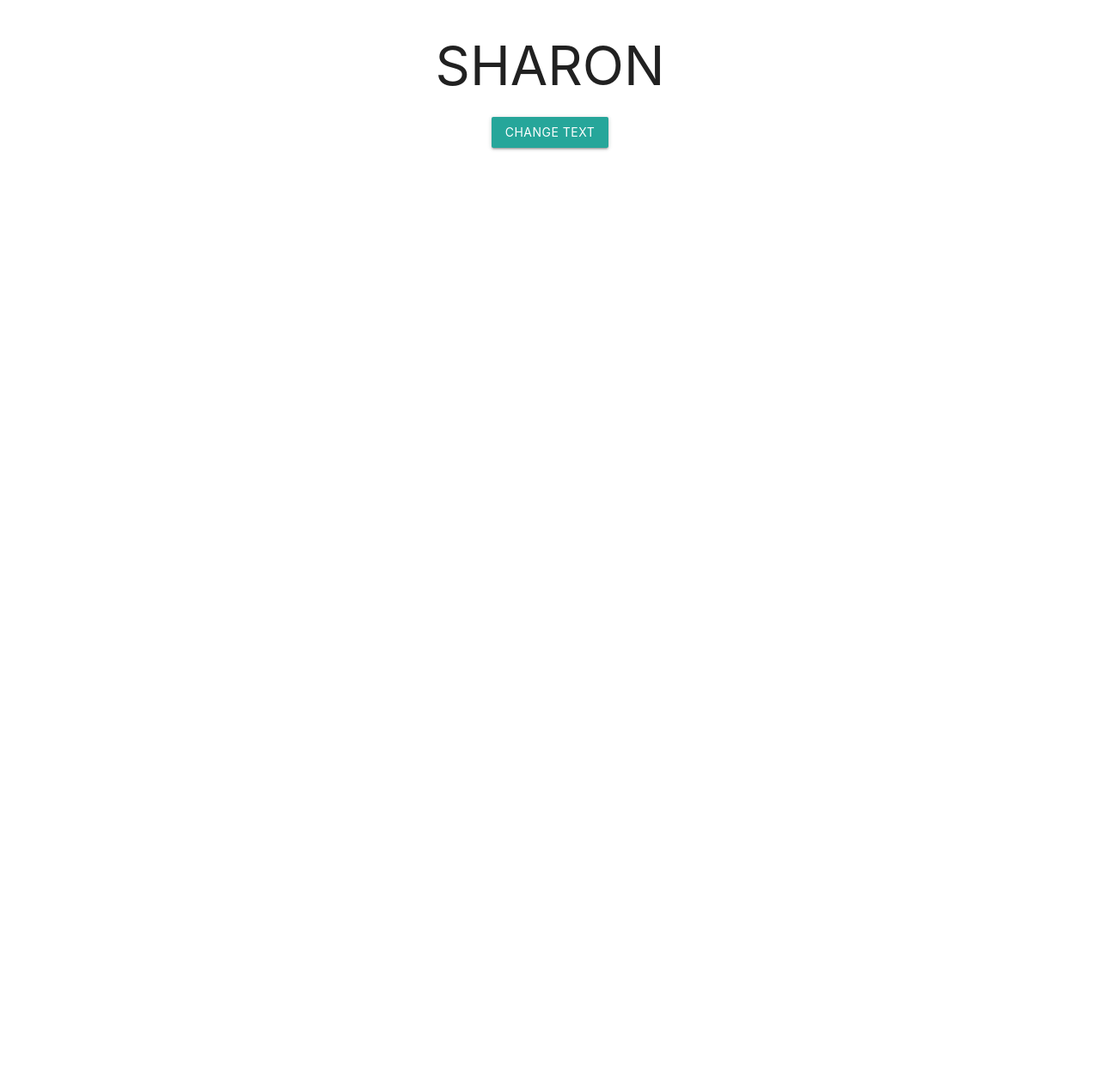
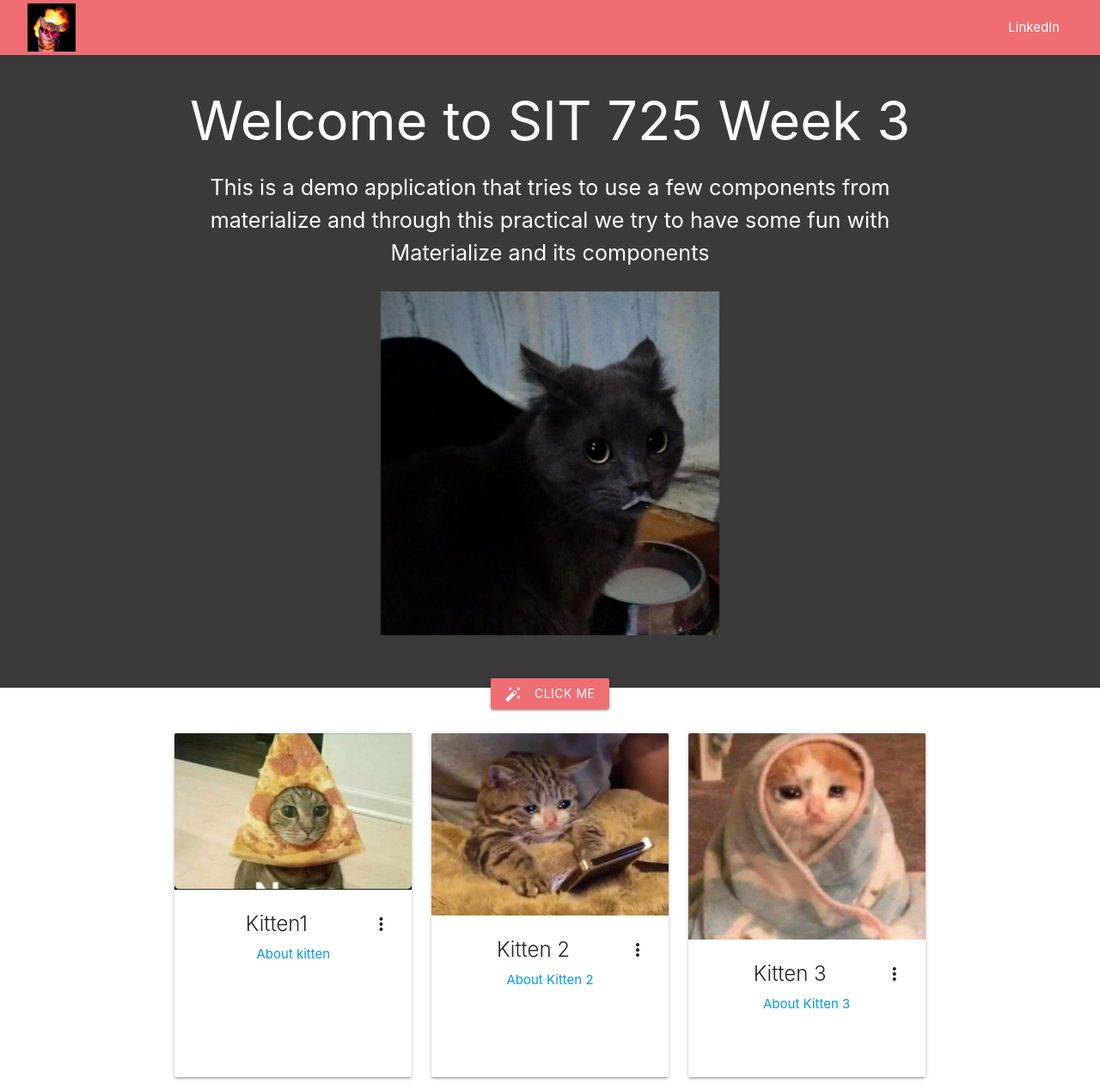
Before and after one commit to sharonabrahamshaji/sit725-2022-t3-prac7, a website: page public/index.html in a window 1280 px wide. Shown: the whole page at 86% size. Before the commit the page ends 800 px from the top, so only its background shows below. Drawn offline with nearby package versions, Linux system fonts and the light colour scheme.

Commit message:
updates from week 3

```diff
--- a/package.json
+++ b/package.json
@@ -8,7 +8,7 @@
   },
   "repository": {
     "type": "git",
-    "url": "git+https://github.com/sharonabrahamshaji/sit725-2022-t3-prac2-.git"
+    "url": "git+https://github.com/sharonabrahamshaji/sit725-2022-t3-prac3-.git"
   },
   "keywords": [
     "Express",
@@ -17,9 +17,9 @@
   "author": "Sharon Abraham",
   "license": "MIT",
   "bugs": {
-    "url": "https://github.com/sharonabrahamshaji/sit725-2022-t3-prac2-/issues"
+    "url": "https://github.com/sharonabrahamshaji/sit725-2022-t3-prac3-/issues"
   },
-  "homepage": "https://github.com/sharonabrahamshaji/sit725-2022-t3-prac2-#readme",
+  "homepage": "https://github.com/sharonabrahamshaji/sit725-2022-t3-prac3-#readme",
   "dependencies": {
     "express": "^4.18.2"
   }
--- /dev/null
+++ b/public/css/styles.css
@@ -0,0 +1,21 @@
+.navbar-size {
+    width: 95%;
+    margin: 0 auto;
+}
+.user-image-size {
+    height: 56px;
+    margin: 4px 0;
+}
+.main-body {
+    background-color: #3b3939;
+    color: white;
+    height: calc(100vh - 64px);
+}
+.materialboxed-image {
+    margin: 0 auto;
+    height: 400px;
+}
+.click-me-button {
+    background-color: #EE6E73;
+    margin-top: 50px;
+}
--- a/public/index.html
+++ b/public/index.html
@@ -1,29 +1,107 @@
 <!doctype html>
+
 <html lang="en">
 <head>
   <meta charset="utf-8">
   <meta name="viewport" content="width=device-width, initial-scale=1">
-<title>SHARON Prac 1</title>
-<meta name="description" content="basic template for SHARON Prac 1">
+
+  <title>SIT 725 Prac 3</title>
+  <meta name="description" content="basic template for SIT 725 Prac 3">
   <meta name="author" content="SitePoint">
-<meta property="og:title" content="SHARON Prac 1">
+
+  <meta property="og:title" content="SIT 725 Prac 3">
   <meta property="og:type" content="website">
-<meta property="og:description" content="basic template for SHARON Prac 1">
+  <meta property="og:description" content="basic template for SIT 725 Prac 3">
+
   <!-- Compiled and minified CSS -->
   <link rel="stylesheet" href="https://cdnjs.cloudflare.com/ajax/libs/materialize/1.0.0/css/materialize.min.css">
+
+  <link href="https://fonts.googleapis.com/icon?family=Material+Icons" rel="stylesheet">
+
+  <!-- Custom Style Sheet-->
+  <link rel="stylesheet" href="css/styles.css">
+
 </head>
+
 <body>
+  <nav>
+      <div class="nav-wrapper navbar-size">
+        <a href="#" class="brand-logo"><img class="user-image-size" src="images/stoned_cat.jpeg" /></a>
+        <ul id="nav-mobile" class="right hide-on-med-and-down">
+          <li><a target="_blank" href="https://www.linkedin.com/in/navit-choudhary-5133b9104/">LinkedIn</a></li>
+        </ul>
+      </div>
+  </nav>
+  <main class="main-body">
     <div class="container">
       <div class="row">
-<div class="col s12">
-<h1 id="heading" class="center-align">SHARON</h1>
+        <div class="col s12 center-align">
+          <h1 id="heading">Welcome to SIT 725 Week 3</h1>
+          <p class="flow-text">This is a demo application that tries to use a few components from materialize and through this practical we try to have some fun with Materialize and its components</p>
         </div>
         <div class="col s12 center-align">
-<a class="waves-effect waves-light btn" onclick="changeText()">Change Text</a>
+          <img class="materialboxed materialboxed-image" src="images/moustache.jpeg">
+        </div>
+        <div class="col s12 center-align">
+          <a class="waves-effect waves-light btn click-me-button modal-trigger" id="clickMeButton" data-target="modal1"><i class="material-icons left">auto_fix_high</i>Click Me</a>
+        </div>
+      </div>
+      <div class="row" id="card-section">
+        <div class="col s4 center-align">
+          <div class="card medium">
+            <div class="card-image waves-effect waves-block waves-light">
+              <img class="activator" src="images/pizza_cat.jpeg">
+            </div>
+            <div class="card-content">
+              <span class="card-title activator grey-text text-darken-4">Kitten1<i class="material-icons right">more_vert</i></span>
+              <p><a href="#">About kitten</a></p>
+            </div>
+            <div class="card-reveal">
+              <span class="card-title grey-text text-darken-4">Kitten<i class="material-icons right">close</i></span>
+              <p class="card-text">Hello There! I just wanted to say HI to you guys. See ya!</p>
             </div>
           </div>
         </div>
+      </div>
+    </div>
+      <!-- Modal Structure continues on next slide-->
+      <!-- Modal Structure -->
+      <div id="modal1" class="modal modal-fixed-footer">
+        <div class="row modal-content">
+          <form class="col s12">
+            <div class="row">
+              <div class="input-field col s6">
+                <input placeholder="Placeholder" id="first_name" type="text" class="validate">
+                <label for="first_name">First Name</label>
+              </div>
+              <div class="input-field col s6">
+                <input id="last_name" type="text" class="validate">
+                <label for="last_name">Last Name</label>
+              </div>
+            </div>
+            <div class="row">
+              <div class="input-field col s12">
+                <input id="password" type="password" class="validate">
+                <label for="password">Password</label>
+              </div>
+            </div>
+            <div class="row">
+              <div class="input-field col s12">
+                <input id="email" type="email" class="validate">
+                <label for="email">Email</label>
+              </div>
+            </div>
+            <div class="row">
+              <div class="input-field col s12 center-align">
+                <a class="waves-effect waves-light btn" id="formSubmit">submit</a>
+              </div>
+            </div>
+          </form>
+        </div>
+      </div>
+    </main>
+<script src="https://code.jquery.com/jquery-3.6.0.min.js" integrity="sha256-/xUj+3OJU5yExlq6GSYGSHk7tPXikynS7ogEvDej/m4=" crossorigin="anonymous"></script>
 <!-- Compiled and minified JavaScript -->
 <script src="https://cdnjs.cloudflare.com/ajax/libs/materialize/1.0.0/js/materialize.min.js"></script>
-<script src="js/script.js"></script>
+<script src="js/scripts.js"></script>
 </body>
--- /dev/null
+++ b/public/js/scripts.js
@@ -0,0 +1,52 @@
+const cardList = [
+    {
+        title: "Kitten 2",
+        image: "images/lazy_cat.jpeg",
+        link: "About Kitten 2",
+        desciption: "Demo desciption about kitten 2"
+    },
+    {
+        title: "Kitten 3",
+        image: "images/cold_cat.jpeg",
+        link: "About Kitten 3",
+        desciption: "Demo desciption about kitten 3"
+    }
+]
+const clickMe = () => {
+    alert("Thanks for clicking me. Hope you have a nice day!")
+}
+
+const submitForm = () => {
+    let formData = {};
+    formData.first_name = $('#first_name').val();
+    formData.last_name = $('#last_name').val();
+    formData.password = $('#password').val();
+    formData.email = $('#email').val();
+
+    console.log("Form Data Submitted: ", formData);
+}
+
+const addCards = (items) => {
+    items.forEach(item => {
+        let itemToAppend = '<div class="col s4 center-align">'+
+    '<div class="card medium"><div class="card-image waves-effect waves-block waves-light"><img class="activator" src="'+item.image+'">'+
+    '</div><div class="card-content">'+
+    '<span class="card-title activator grey-text text-darken-4">'+item.title+'<i class="material-icons right">more_vert</i></span><p><a href="#">'+item.link+'</a></p></div>'+
+    '<div class="card-reveal">'+
+        '<span class="card-title grey-text text-darken-4">'+item.title+'<i class="material-icons right">close</i></span>'+
+        '<p class="card-text">'+item.desciption+'</p>'+
+      '</div></div></div>';
+      $("#card-section").append(itemToAppend)
+    });
+}
+
+
+
+$(document).ready(function(){
+    $('.materialboxed').materialbox();
+    $('#formSubmit').click(()=>{
+        submitForm();
+    })
+    addCards(cardList);
+    $('.modal').modal();
+  });
```
Also changed, not shown: server.js (+14 -12 lines), public/images/cold_cat.jpeg (added), public/images/depression_cat.jpeg (added), public/images/lazy_cat.jpeg (added), public/images/moustache.jpeg (added), public/images/no_one_wished_me_happy_birthday.jpeg (added), public/images/pizza_cat.jpeg (added), public/images/puss_in_boots.jpeg (added), public/images/stoned_cat.jpeg (added). Lines whose indentation alone changed are shown as unchanged.
